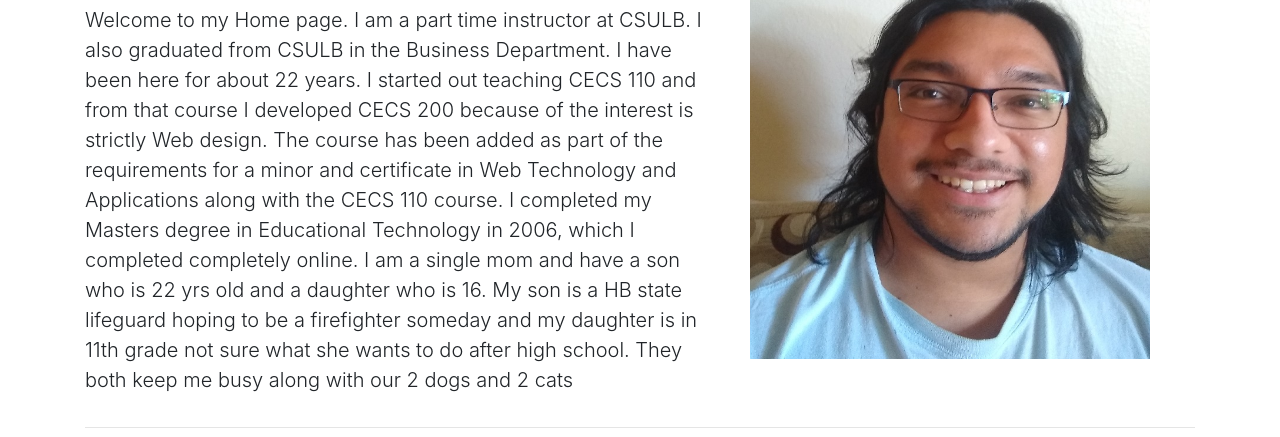
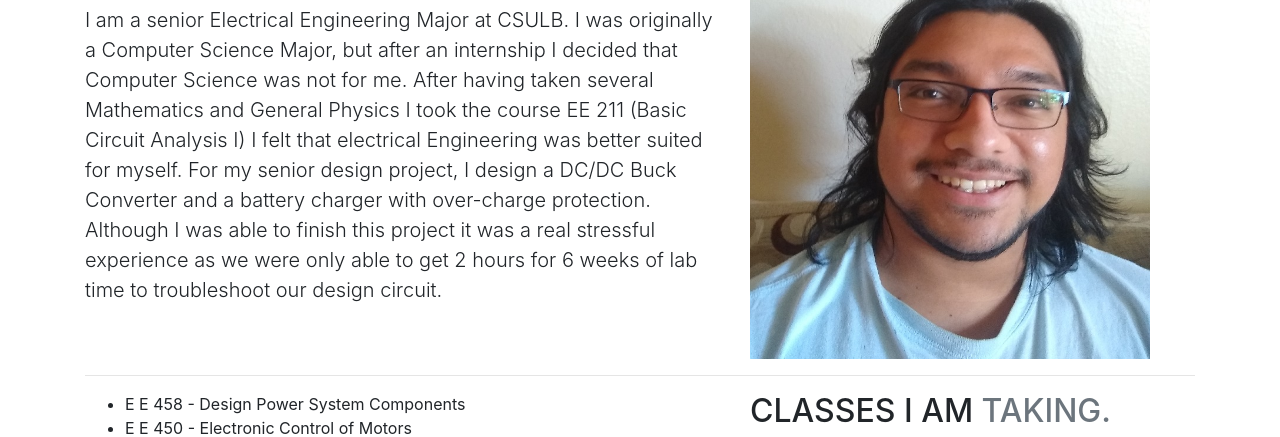
Before and after one commit to artart27/Bootstap, a plain HTML site: page index.html in a window 1280 px wide. Shown: the part 340-777 px from the top of the page. Drawn offline with nearby package versions, Linux system fonts and the light colour scheme.

Commit message:
Update index.html

```diff
--- a/index.html
+++ b/index.html
@@ -29,9 +29,12 @@
     <div class="row featurette">
       <div class="col-md-7">
         <h2 class="featurette-heading">A LITTLE ABOUT <span class="text-muted">ME.</span></h2>
-        <p class="lead">Welcome to my Home page. I am a part time instructor at CSULB. I also graduated from CSULB in the Business Department. I have been here for about 22 years. I started out teaching CECS 110 and from that course I developed CECS 200 because of the interest is strictly Web design. The course has been added as part of the requirements for a minor and certificate in Web Technology and Applications along with the CECS 110 course. I completed my Masters degree in Educational Technology in 2006, which I completed completely online.
-
-I am a single mom and have a son who is 22 yrs old and a daughter who is 16. My son is a HB state lifeguard hoping to be a firefighter someday and my daughter is in 11th grade not sure what she wants to do after high school. They both keep me busy along with our 2 dogs and 2 cats</p>
+        <p class="lead">I am a senior Electrical Engineering Major at CSULB. I was originally a Computer Science Major,
+          but after an internship I decided that Computer Science was not for me. After having taken several Mathematics
+          and General Physics I took the course EE 211 (Basic Circuit Analysis I) I felt that electrical Engineering was
+          better suited for myself. For my senior design project, I design a DC/DC Buck Converter and a battery charger
+          with over-charge protection. Although I was able to finish this project it was a real stressful experience as we
+          were only able to get 2 hours for 6 weeks of lab time to troubleshoot our design circuit.</p>
       </div>
       <div class="col-md-5">
         <img src="picture.jpg" alt="Arturo Ramos" width="400" height="400">
```
